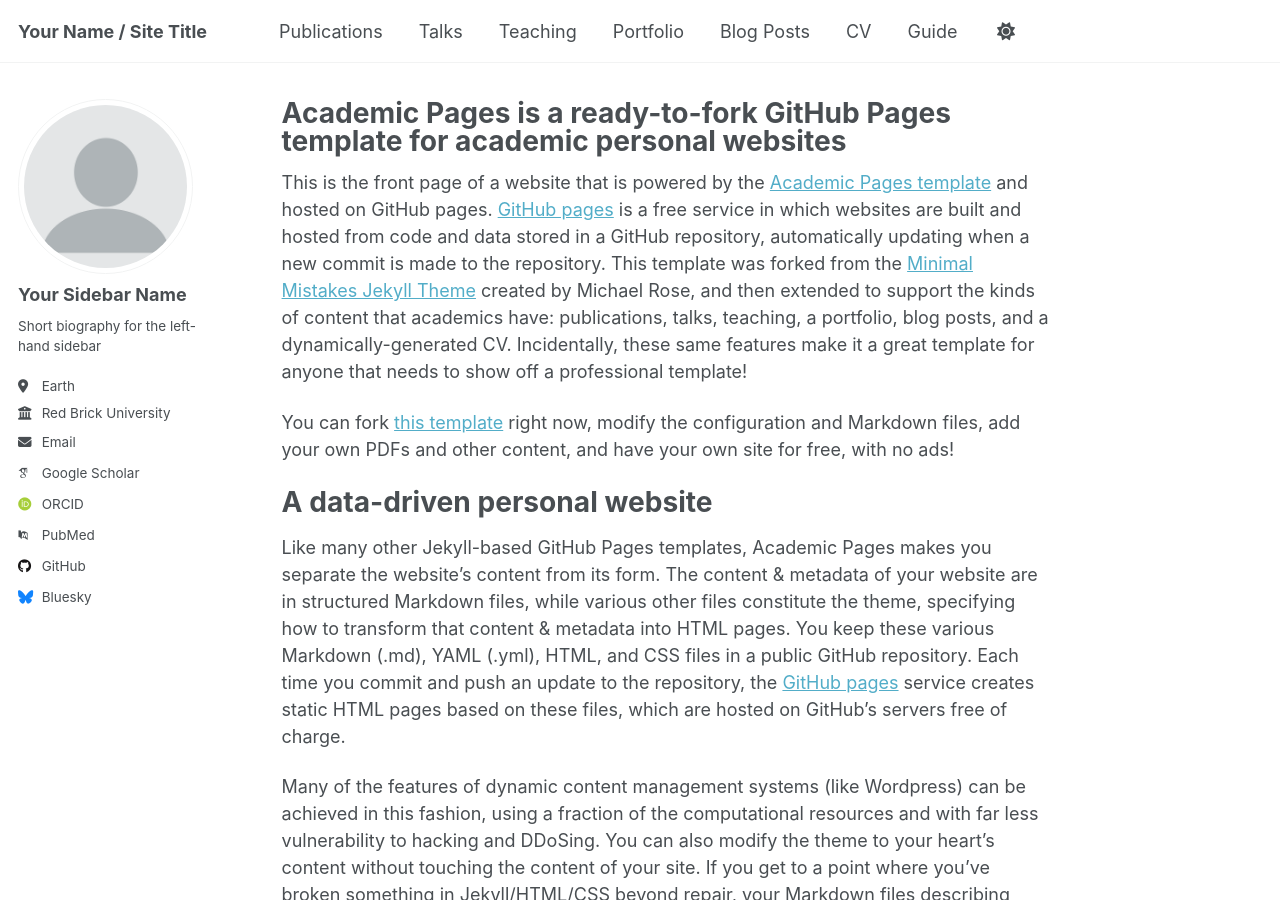
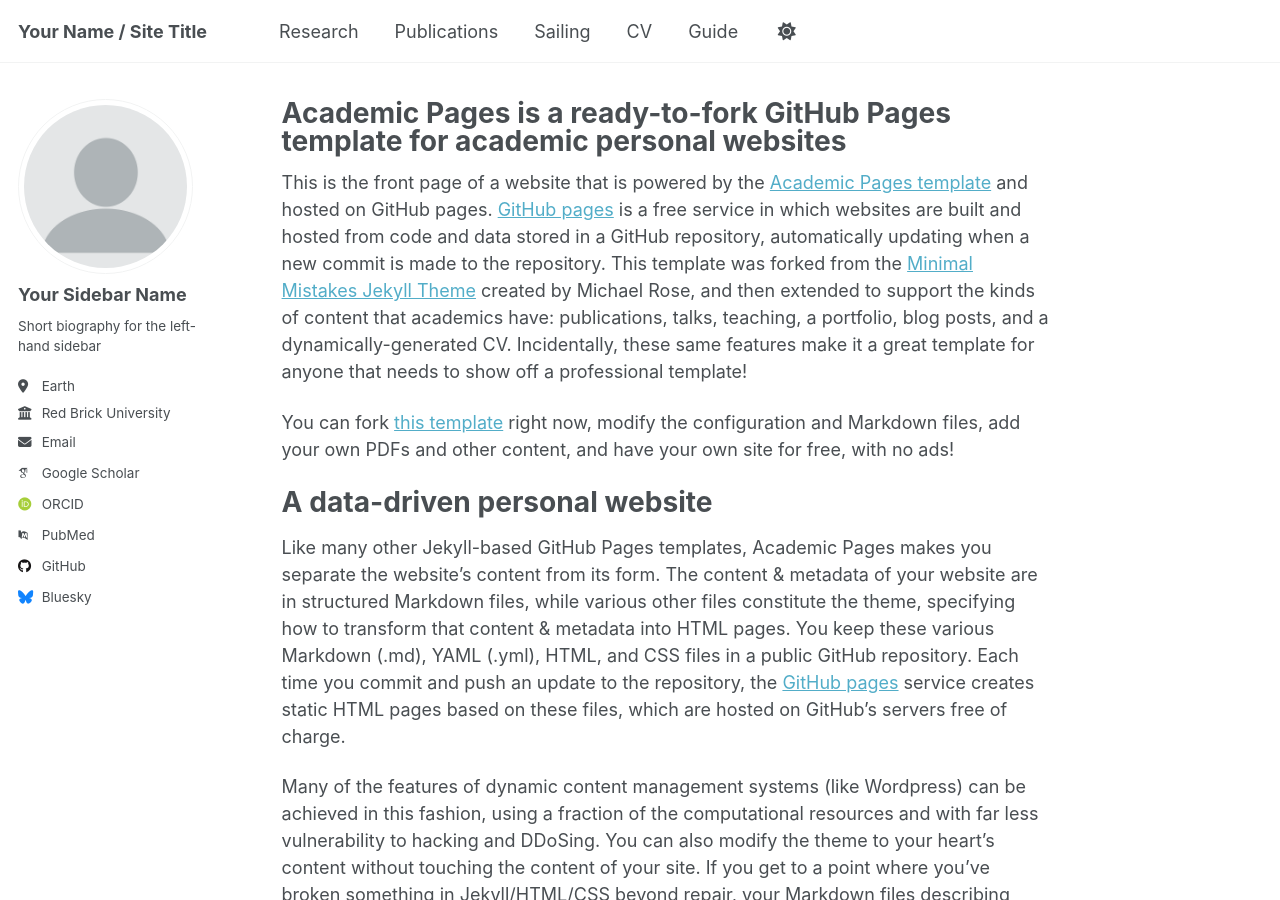
Before and after one commit to mauradewey/mauradewey.github.io, a Jekyll site: the page built from _pages/about.md, in a window 1280 px wide and 900 px high. Built offline with Jekyll 4.4.1, drawn with Linux system fonts in a browser that asks for light colours; some web fonts are replaced; a script that is not in the unit is left out.

Commit message:
Update navigation by modifying sections
Removed 'Talks', 'Teaching', and 'Portfolio' sections from navigation. Added 'Research' and 'Sailing' sections.

```diff
--- a/_data/navigation.yml
+++ b/_data/navigation.yml
@@ -8,20 +8,20 @@
 #      Markdown formatted page while the second is generated using JSON.
 
 main:
+  - title: "Research"
+    url: /research/
+
   - title: "Publications"
     url: /publications/
 
-  - title: "Talks"
-    url: /talks/
+  #- title: "Teaching"
+  #  url: /teaching/
 
-  - title: "Teaching"
-    url: /teaching/
+  #- title: "Portfolio"
+  #  url: /portfolio/
 
-  - title: "Portfolio"
-    url: /portfolio/
-
-  - title: "Blog Posts"
-    url: /year-archive/
+  - title: "Sailing"
+    url: /sailing/
 
   - title: "CV"
     url: /cv/
```
